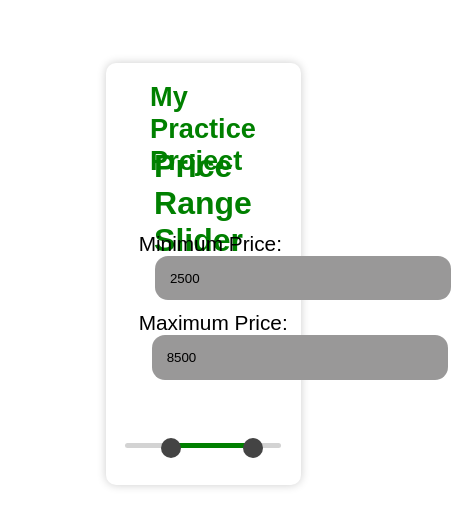
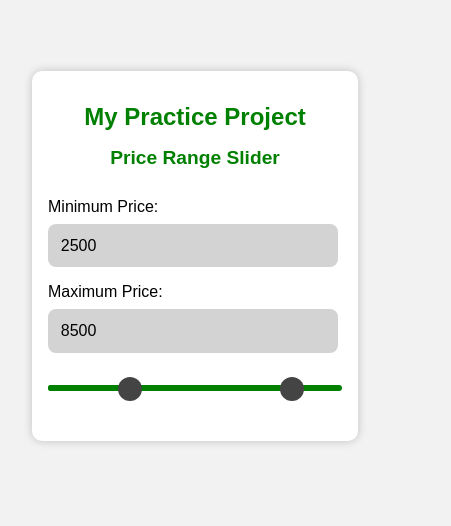
Before and after one commit to gulljee/Price-Range-Slider, a plain HTML site: page index.html in a window 390 px wide. Shown: the part 198-724 px from the top of the page, 451 px wide, since content can reach past the window. Drawn offline with Linux system fonts and the light colour scheme.

Commit message:
2 commit

```diff
--- a/index.html
+++ b/index.html
@@ -1,33 +1,25 @@
 <!DOCTYPE html>
-
-<html>
-
+<html lang="en">
 <head>
-
+  <meta charset="UTF-8">
   <title>Price Range Slider</title>
+  <meta name="viewport" content="width=device-width, initial-scale=1.0">
   <link rel="stylesheet" href="style.css">
 </head>
-
 <body>
 
-  <div class="main">
-
-    <header>
-      <h1>My Practice Project</h1>
-    </header>
-
-
-    <main>
-
-      <h1>Price Range Slider</h1>
+  <div class="main-parent">
+    <div class="main">
+      <h1 class="project-title">My Practice Project</h1>
+      <h2 class="slider-title">Price Range Slider</h2>
 
       <div class="input-fields">
         <div class="min-field">
-          <span>Minimum Price: </span>
+          <span>Minimum Price:</span>
           <input type="number" class="min-price" readonly>
         </div>
         <div class="max-field">
-          <span>Maximum Price: </span>
+          <span>Maximum Price:</span>
           <input type="number" class="max-price" readonly>
         </div>
       </div>
@@ -37,19 +29,9 @@
         <input type="range" min="0" max="10000" value="2500" step="500" id="min-slider" class="range-slider">
         <input type="range" min="0" max="10000" value="8500" step="500" id="max-slider" class="range-slider">
       </div>
-
-
-
-    </main>
-
+    </div>
   </div>
 
-  <script src="script.js">
-
-  </script>
-
-
-
+  <script src="script.js"></script>
 </body>
-
 </html>
--- a/script.js
+++ b/script.js
@@ -1,54 +1,42 @@
-const minSlider = document.getElementById('min-slider');
-const maxSlider = document.getElementById('max-slider');
-const minPriceInput = document.querySelector('.min-price');
-const maxPriceInput = document.querySelector('.max-price');
-const track = document.querySelector('.slider-track');
+const minSlider = document.getElementById("min-slider");
+const maxSlider = document.getElementById("max-slider");
+const minInput = document.querySelector(".min-price");
+const maxInput = document.querySelector(".max-price");
+const sliderTrack = document.querySelector(".slider-track");
 
-function updateTrack(minVal, maxVal) {
-  const minPercent = (minVal / 10000) * 100;
-  const maxPercent = (maxVal / 10000) * 100;
+let minGap = 1000; // Minimum gap between min and max slider values
+let maxValue = 10000;
 
-  track.style.setProperty('--left', `${minPercent}%`);
-  track.style.setProperty('--right', `${100 - maxPercent}%`);
-  track.style.setProperty(
-    'background',
-    `linear-gradient(to right, #d3d3d3 ${minPercent}%, green ${minPercent}%, green ${maxPercent}%, #d3d3d3 ${maxPercent}%)`
-  );
-}
 
-minSlider.addEventListener('input', () => {
+
+// Update input fields and track fill
+function updateSlider(event) {
   let minVal = parseInt(minSlider.value);
   let maxVal = parseInt(maxSlider.value);
 
-  if (minVal > maxVal - 1000) {
-    minVal = maxVal - 1000;
-    minSlider.value = minVal;
+  // Prevent overlap
+  if (maxVal - minVal < minGap) {
+    if (event.target === minSlider) {
+      minSlider.value = maxVal - minGap;
+      minVal = maxVal - minGap;
+    } else {
+      maxSlider.value = minVal + minGap;
+      maxVal = minVal + minGap;
+    }
   }
 
-  minPriceInput.value = minVal;
-  maxPriceInput.value = maxVal;
+  minInput.value = minVal;
+  maxInput.value = maxVal;
 
-  updateTrack(minVal, maxVal);
-});
+}
 
-maxSlider.addEventListener('input', () => {
-  let minVal = parseInt(minSlider.value);
-  let maxVal = parseInt(maxSlider.value);
+// Fill the slider track between thumbs
 
-  if (maxVal < minVal + 1000) {
-    maxVal = minVal + 1000;
-    maxSlider.value = maxVal;
-  }
-
-  minPriceInput.value = minVal;
-  maxPriceInput.value = maxVal;
-
-  updateTrack(minVal, maxVal);
-});
 
 // Initial setup
-(function init() {
-  minPriceInput.value = minSlider.value;
-  maxPriceInput.value = maxSlider.value;
-  updateTrack(parseInt(minSlider.value), parseInt(maxSlider.value));
-})();
+minInput.value = minSlider.value;
+maxInput.value = maxSlider.value;
+
+// Event listeners
+minSlider.addEventListener("input", updateSlider);
+maxSlider.addEventListener("input", updateSlider);
--- a/style.css
+++ b/style.css
@@ -1,112 +1,93 @@
-body{
+/* Base styles */
+body {
   font-family: sans-serif;
+  margin: 0;
+  padding: 0;
+  background-color: #f2f2f2;
+}
+
+.main-parent {
+  min-height: 100vh;
+  display: flex;
+  justify-content: center;
+  align-items: center;
+  padding: 2em;
 }
 
 .main {
-
+  background: white;
+  padding: 2em;
   border-radius: 10px;
   box-shadow: 0 0 10px rgba(0, 0, 0, 0.2);
-    position: relative;
-    top: 30vh;
-    left: 25vw;
-    height: 50vh;
-    width: 50vw;
-
+  width: 60vw;
+  max-width: 700px;
 }
 
-header h1 {
-
-    position: absolute;
-    left: 50%;
-    transform: translateX(-50%);
-
+.project-title {
+  text-align: center;
   color: green;
-    font-size: 1.7em;
-
+  font-size: 2rem;
+  margin-bottom: 0.5em;
 }
 
-main h1 {
-
-    position: absolute;
-    left: 50%;
-    top: 15%;
-    transform: translateX(-50%);
+.slider-title {
+  text-align: center;
   color: green;
+  font-size: 1.5rem;
+  margin-bottom: 1.5em;
 }
 
 .input-fields {
-
-    position: absolute;
-    top: 40%;
-    left: 17%;
-    font-size: 1.3em;
+  display: flex;
+  flex-direction: column;
+  gap: 1em;
+  font-size: 1.2rem;
+  margin-bottom: 2em;
 }
 
-.min-field {
-    margin-bottom: 1.3vh;
+.input-fields span {
+  display: inline-block;
+  margin-bottom: 0.5em;
 }
 
 .input-fields input {
-    margin-left: 1em;
-    padding: 1.1em;
-    width: 20em;
-    border: transparent;
-    background-color: rgb(153, 152, 152);
-    border-radius: 13px;
+  padding: 1em;
+  padding-left: 0;
+  border-radius: 8px;
+  border: none;
+  background-color: #d3d3d3;
+  font-size: 1.1rem;
+  width: 90%;
 }
 
-.min-field input:nth-of-type(1) {
-    margin-left: 1.25em;
+/* Slider styles */
+.slider-container {
+  position: relative;
+  width: 100%;
+  margin-top: 1em;
+  height: 40px;
 }
 
-.slider-container {
+.range-slider {
   position: absolute;
-
-    bottom: 10%;
-
-    left: 10%;
-
-    width: 80%;
-
-}
-
-
-
-.range-slider {
-
-    position: absolute;
-
   width: 100%;
-
   height: 5px;
-
   background: none;
-
   pointer-events: none;
-
   -webkit-appearance: none;
-
 }
 
 .range-slider::-webkit-slider-thumb {
   pointer-events: auto;
-
   width: 20px;
-
   height: 20px;
-
   border-radius: 50%;
-
   background: #444;
-
   cursor: pointer;
-
   -webkit-appearance: none;
   position: relative;
   z-index: 2;
 }
-
-
 
 .slider-track {
   position: absolute;
@@ -115,6 +96,8 @@ main h1 {
   width: 100%;
   border-radius: 5px;
   z-index: 1;
+    background-color: green; /* ← Always green! */
+
 }
 
 .slider-track::before {
@@ -124,6 +107,58 @@ main h1 {
   background-color: green;
   z-index: 1;
   border-radius: 5px;
-            /* width: 100%; */
+  width: 50%; /* can be updated dynamically with JS */
+}
 
+/* Responsive styles */
+@media (max-width: 768px) {
+  .main {
+    width: 90vw;
+    padding: 1.5em;
   }
+
+  .project-title {
+    font-size: 1.7rem;
+  }
+
+  .slider-title {
+    font-size: 1.3rem;
+  }
+
+  .input-fields {
+    font-size: 1.1rem;
+  }
+}
+
+@media (max-width: 425px) {
+  .main {
+    width: 95vw;
+    padding: 1em;
+  }
+
+  .project-title {
+    font-size: 1.5rem;
+  }
+
+  .slider-title {
+    font-size: 1.2rem;
+  }
+
+  .input-fields {
+    font-size: 1rem;
+  }
+
+  .input-fields input {
+    font-size: 1rem;
+    padding: 0.8em;
+  }
+
+  .range-slider::-webkit-slider-thumb {
+    width: 24px;
+    height: 24px;
+  }
+
+  .slider-track {
+    height: 6px;
+  }
+}
```
Lines whose indentation alone changed are shown as unchanged.
